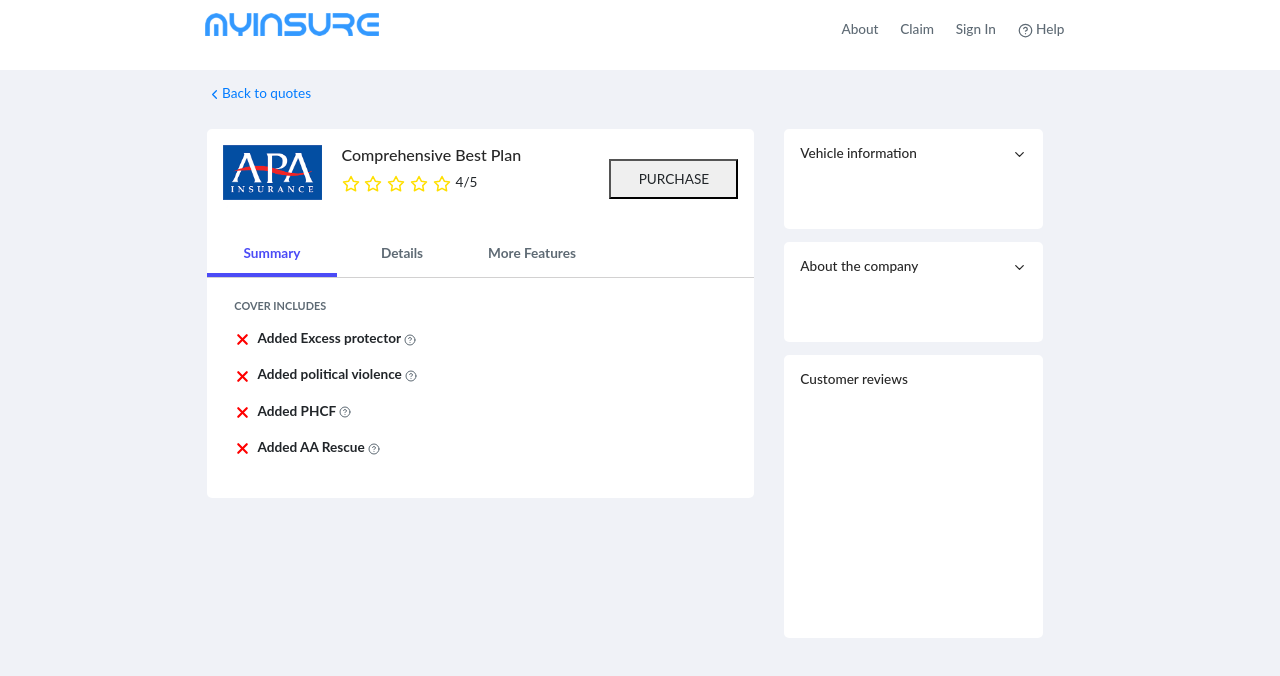
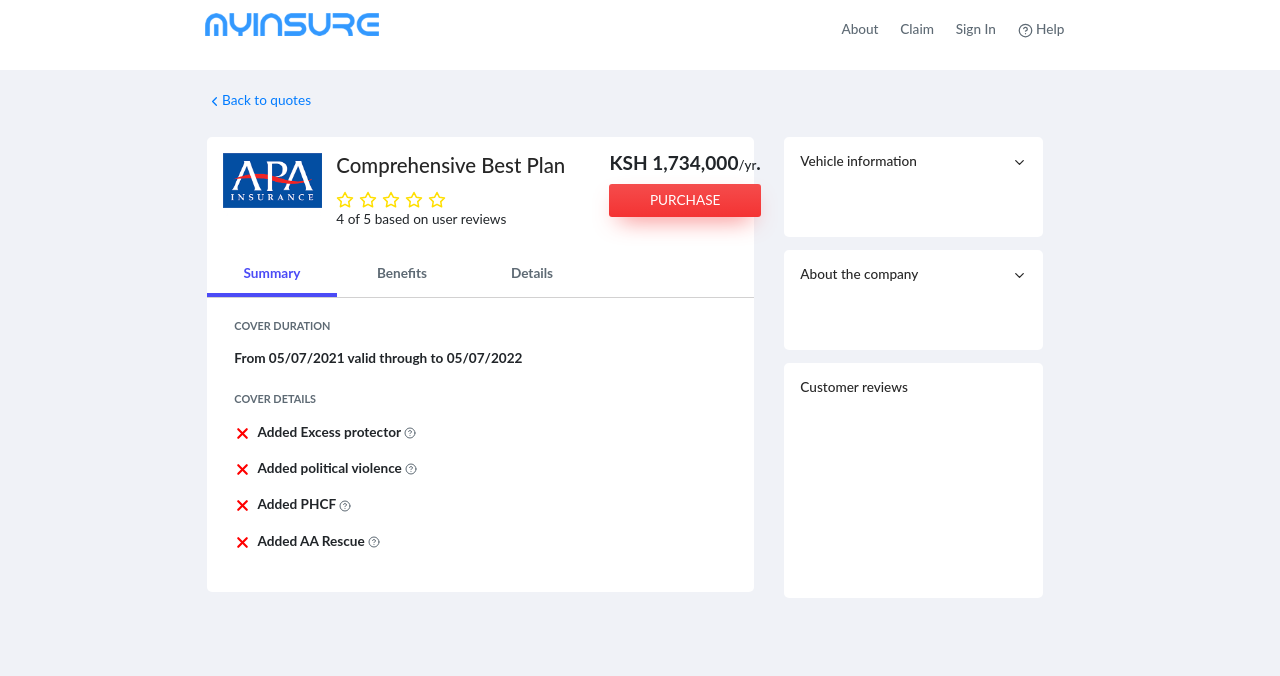
Before and after one commit to MandelaMan/myinsure-app, a React (Create React App) app: page /quote/1/1 in a window 1280 px wide. Shown: the top 676 px of the page. Built offline with nearby package versions, Linux system fonts and the light colour scheme.

Commit message:
fix to form

```diff
--- a/src/components/CarDetails.js
+++ b/src/components/CarDetails.js
@@ -8,7 +8,7 @@
 import { useHistory } from "react-router-dom";
 
 const CarDetails = ({ carInfo, setstep }) => {
-  const { updateCarInfo, clearComparisonList, resetBenefits } =
+  const { updateCarInfo, clearComparisonList, resetBenefits, car_info } =
     useContext(GlobalContext);
 
   const history = useHistory();
@@ -26,6 +26,9 @@
     data["year"] = carInfo.year;
     data["fuel"] = carInfo.fuel;
     data["value"] = carInfo.value;
+
+    data["mobile"] =
+      typeof car_info.mobile === "undefined" ? data.mobile : car_info.mobile;
 
     updateCarInfo(data);
 
--- a/src/components/CarFormDetails.js
+++ b/src/components/CarFormDetails.js
@@ -19,7 +19,8 @@
     clearComparisonList();
     resetBenefits();
 
-    console.log(data);
+    data["mobile"] =
+      typeof car_info.mobile === "undefined" ? data.mobile : car_info.mobile;
 
     updateCarInfo(data);
 
@@ -130,17 +131,19 @@
               </div>
             </div>
             <div className="row">
+              {typeof car_info.mobile === "undefined" && (
                 <div className="col-md-8 col-12">
                   <input
                     type="text"
                     name="mobile"
                     ref={register({
-                    required: "Please enter password",
+                      required: "Please enter mobile no.",
                     })}
-                  placeholder="Enter mobile number"
-                  defaultValue={car_info.mobile}
+                    placeholder="Mobile Number"
+                    defaultValue={car_info.mobile || ""}
                   />
                 </div>
+              )}
             </div>
             <div className="row">
               <div className="col-md-8 col-12">
--- a/src/components/layout/Navigation.js
+++ b/src/components/layout/Navigation.js
@@ -23,7 +23,7 @@
             <Link to="">Sign In</Link>
           </li>
           <li>
-            <Link>
+            <Link to="">
               <HelpCircle size={15} />
               &nbsp;Help
             </Link>
--- a/src/components/modals/comparison/ComparisonItem.js
+++ b/src/components/modals/comparison/ComparisonItem.js
@@ -11,6 +11,10 @@
   item,
   items,
   removeFromComparisonList,
+  excess,
+  pvt,
+  aa_rescue,
+  phcf,
 }) => {
   const insuranceLogo = (name) => {
     if (name === "apa") return apa;
@@ -30,7 +34,7 @@
             <span>{item.name}</span>
           </div>
           <div className="price">
-            <span>KSH {item.price} /yr</span>
+            <span>KSH&nbsp;{item.price}&nbsp;/yr</span>
           </div>
         </div>
         <button
--- a/src/components/modals/comparison/ComparisonModal.js
+++ b/src/components/modals/comparison/ComparisonModal.js
@@ -5,8 +5,15 @@
 import { ChevronDown } from "react-feather";
 
 const ComparisonModal = ({ setselected }) => {
-  const { getComparisonList, to_compare, removeFromComparisonList } =
-    useContext(GlobalContext);
+  const {
+    getComparisonList,
+    to_compare,
+    removeFromComparisonList,
+    excess,
+    pvt,
+    aa_rescue,
+    phcf,
+  } = useContext(GlobalContext);
 
   // const history = useHistory();
 
@@ -30,6 +37,10 @@
                       key={i}
                       setselected={setselected}
                       item={c}
+                      excess={excess}
+                      pvt={pvt}
+                      aa_rescue={aa_rescue}
+                      phcf={phcf}
                       items={to_compare.length}
                       removeFromComparisonList={removeFromComparisonList}
                     />
--- a/src/context/GlobalState.js
+++ b/src/context/GlobalState.js
@@ -16,7 +16,7 @@
     year: undefined,
     fuel: undefined,
     value: 0,
-    phone: undefined,
+    mobile: undefined,
   },
   excess: false,
   pvt: false,
@@ -155,6 +155,8 @@
 
     if (info) {
       updateCarInfo(JSON.parse(info));
+    } else {
+      localStorage.car_info = JSON.stringify([]);
     }
   }
 
--- a/src/css/style.scss
+++ b/src/css/style.scss
@@ -70,7 +70,7 @@
         display: flex;
 
         .item {
-          width: 25%;
+          width: 33.33333333333%;
           border: 0 none;
           border-right: 1px solid $light-text;
           display: flex;
@@ -435,7 +435,6 @@
       width: 70%;
       min-height: 500px;
       margin: 0 auto 10% auto;
-      padding: 1% 0 0 0;
 
       .specific-quote {
         width: 100%;
@@ -463,6 +462,7 @@
           .quote-intro {
             width: 100%;
             height: 100px;
+            padding: 3% 0 0 0;
             display: flex;
             justify-content: flex-start;
 
@@ -481,15 +481,24 @@
 
             .review {
               width: 55%;
-              padding-left: 3%;
+              padding-left: 2%;
+
+              h6 {
+                font-size: 1.5em;
+              }
 
               ul {
+                padding-top: 1%;
                 list-style-type: none;
 
                 li {
                   display: inline-block;
                   padding: 0 0.3rem 0 0;
                 }
+              }
+
+              span {
+                margin-top: -5% !important;
               }
             }
 
@@ -498,13 +507,35 @@
               display: grid;
               place-items: center stretch;
 
+              p {
+                font-size: 1.4em;
+                font-weight: bold;
+                margin-top: -5%;
+                float: right;
+                text-align: center;
+
+                span {
+                  font-size: 0.7em;
+                  font-weight: 500;
+                }
+              }
+
               button {
-                padding: 0.5rem 0;
+                margin-top: -12%;
+                padding: 0.4rem 0;
+                color: #fff;
+                border: 0 none;
+                background: linear-gradient(180deg, #f54c4c 0, #f43333 100%);
+                box-shadow: 0 10px 25px -10px #f54c4c;
+                transition: all 0.4s cubic-bezier(0.25, 0.8, 0.25, 1);
+                border-radius: 3px;
+                cursor: pointer;
               }
             }
           }
 
           .quote-summary {
+            margin-top: 3%;
             width: 100%;
             border: 0 none;
 
@@ -603,7 +634,7 @@
           input[type="text"],
           select {
             width: 100%;
-            height: 41px;
+            height: 40px;
             margin-top: -2%;
             margin-bottom: 10%;
             border-radius: 3px 3px 0 0;
@@ -762,7 +793,7 @@
         .compare-buy {
           width: 100%;
           min-height: 50px;
-          padding: 3% 2%;
+          padding: 4% 2%;
           border: 0 none;
           border-bottom: 1px solid rgba(34, 25, 25, 0.2);
           display: flex;
--- a/src/pages/Quote.js
+++ b/src/pages/Quote.js
@@ -25,8 +25,8 @@
 
   const accordion = [
     { text: "Summary" },
+    { text: "Benefits" },
     { text: "Details" },
-    { text: "More Features" },
   ];
 
   return (
@@ -38,6 +38,7 @@
             <div className="container-fluid">
               <div className="row">
                 <div className="col-md-6 col-12 mt-10">
+                  <br />
                   <Link to="/insurance-quotes">
                     <ChevronLeft size={15} />
                     Back to quotes
@@ -75,11 +76,14 @@
                             <Star size={18} style={{ color: "#ffdf00" }} />
                           </li>
                           <li>
-                            <span>4/5</span>
+                            <span>4 of 5 based on user reviews</span>
                           </li>
                         </ul>
                       </div>
                       <div className="intro-section buy">
+                        <p>
+                          KSH&nbsp;1,734,000<span>/yr</span>.
+                        </p>
                         <button>PURCHASE</button>
                       </div>
                     </div>
@@ -98,7 +102,11 @@
                       </ul>
                       {activeAccordion === 1 && (
                         <div className="details">
-                          <h6>COVER INCLUDES</h6>
+                          <h6>COVER DURATION</h6>
+                          <ul>
+                            <li>From 05/07/2021 valid through to 05/07/2022</li>
+                          </ul>
+                          <h6>COVER DETAILS</h6>
                           <ul>
                             <li>
                               {excess ? (
@@ -226,7 +234,6 @@
                       <li></li>
                       <li></li>
                       <li></li>
-                      <li></li>
                     </ul>
                   </div>
                 </div>
--- a/src/pages/Quotes.js
+++ b/src/pages/Quotes.js
@@ -5,7 +5,7 @@
 import QuoteCard from "../components/reusables/QuoteCard";
 import Navigation from "../components/layout/Navigation";
 import Modal from "../components/modals/Modal";
-import { addCommas } from "../helpers/Functions";
+// import { addCommas } from "../helpers/Functions";
 import { car_make, plans } from "../data";
 import _ from "lodash";
 
@@ -56,7 +56,8 @@
     clearComparisonList();
     resetBenefits();
 
-    data["phone"] = car_info.phone;
+    data["mobile"] =
+      typeof car_info.mobile === "undefined" ? data.mobile : car_info.mobile;
 
     updateCarInfo(data);
 
@@ -170,9 +171,9 @@
                           <input
                             type="text"
                             name="value"
-                            onChange={(e) => {
-                              console.log(addCommas(e.target.value));
-                            }}
+                            // onChange={(e) => {
+                            //   console.log(addCommas(e.target.value));
+                            // }}
                             ref={register({
                               required: "Please enter estimated value",
                             })}
@@ -180,8 +181,23 @@
                             defaultValue={car_info.value || ""}
                           />
                         </div>
+                        {typeof car_info.mobile === "undefined" && (
+                          <div className="col-md-4 col-12">
+                            <label>Mobile No.</label>
+                            <br />
+                            <input
+                              type="text"
+                              name="mobile"
+                              ref={register({
+                                required: "Please enter mobile no.",
+                              })}
+                              placeholder="Mobile Number"
+                              defaultValue={car_info.mobile || ""}
+                            />
+                          </div>
+                        )}
                         <div className="col-md-2 col-12">
-                          <button type="submit">SEARCH</button>
+                          <button type="submit">PROCEED</button>
                         </div>
                       </div>
                     </form>
@@ -241,6 +257,10 @@
                 </div>
               </div> */}
               <div className="row mb-10">
+                {car_info && car_info.length < 1 ? (
+                  "Fill in the form to get started"
+                ) : (
+                  <>
                     {plans.map((p, i) => (
                       <div className="col-md-4 col-12" key={i}>
                         <QuoteCard
@@ -250,6 +270,8 @@
                         />
                       </div>
                     ))}
+                  </>
+                )}
               </div>
             </div>
           </section>
```
Lines whose indentation alone changed are shown as unchanged.
